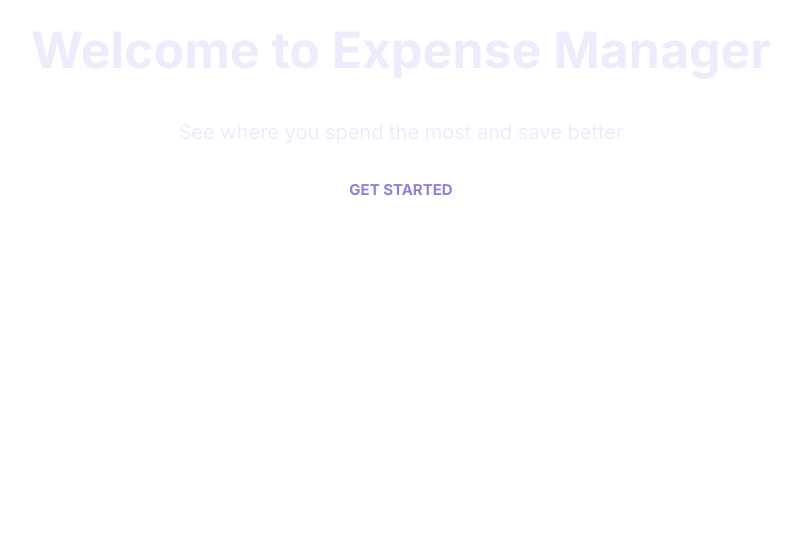
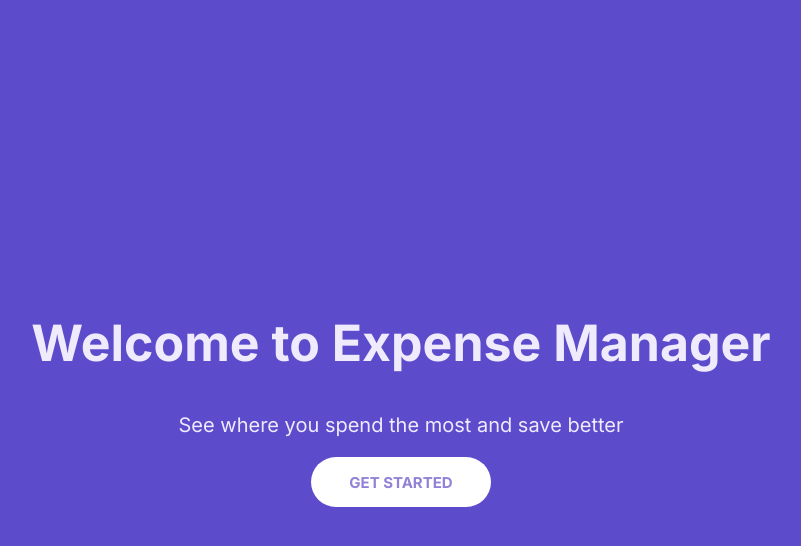
Before and after one commit to nncis/expense-manager-app, a Next.js app: page / in a window 1280 px wide. Shown: the top 546 px of the page, without its empty margins (239-1040 px from the left). Built offline with nearby package versions, Linux system fonts and the light colour scheme; a web font is replaced by a local one.

Commit message:
fix: style

```diff
--- a/src/app/page.module.css
+++ b/src/app/page.module.css
@@ -3,8 +3,9 @@
   flex-direction: column;
   align-items: center;
   justify-content: center;
-  width: 100%;
-  height: 100%;
+  width: 100vw;
+  height: 100vh;
+  background-color: var(--background);
   color: var(--font-color-primary);
 }
 
--- a/src/lib/definitions.ts
+++ b/src/lib/definitions.ts
@@ -21,7 +21,7 @@ export type State = {
 };
 
 export const categories: string[] = [
-  "Greengrocery", "Bakery", "Meat", "Transportation", "Barber Shop", "Clothing Store", "Services", "Supermarket", "Vacations", "Forniture" ,"Electronic", "Others"
+  "Greengrocery", "Bakery", "Meat", "Transportation", "Hair salon", "Clothing Store", "Services", "Supermarket", "Vacations", "Forniture" ,"Electronic", "Others", "Grocery Store", "Pharmacy"
 ].sort();
 
 export type Expense = {
--- a/src/styles/login.module.css
+++ b/src/styles/login.module.css
@@ -4,9 +4,8 @@
   justify-content: center;
   align-items: center;
   height: 100vh;
-  height: 100%;
-  width: 100%;
-  border-radius: 25px;
+  width: 100vw;
+  background-color: var(--background);
   padding: 0 2rem;
 }
 
```
